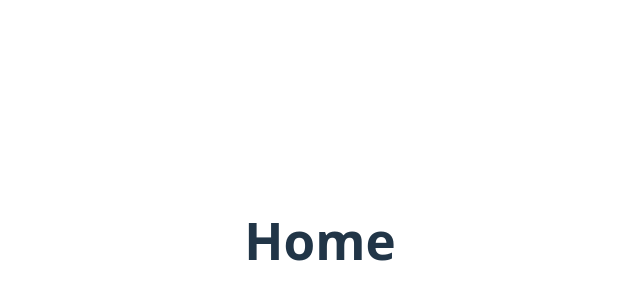
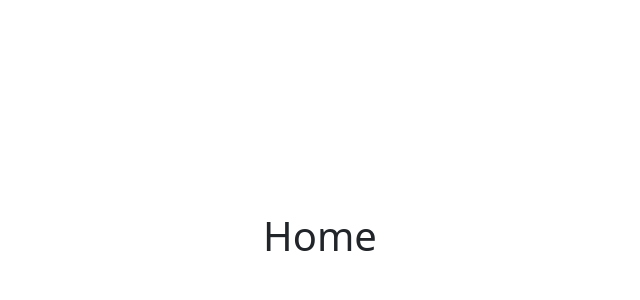
Before and after one commit to OllieDub2184/Front-End-Project-Movie-Listings, a React (Vite) app: page / in a window 1280 px wide. Shown: the part 160-460 px from the top of the page, without its empty margins (320-960 px from the left). Built offline with nearby package versions, Linux system fonts and the light colour scheme.

Commit message:
additional configuration for react Bootstrap

```diff
--- a/src/App.jsx
+++ b/src/App.jsx
@@ -5,12 +5,16 @@ import viteLogo from '/vite.svg'
 import './App.css'
 import Favourites from './pages/favourites'
 import Home from './pages/home'
+import 'bootstrap/dist/css/bootstrap.min.css'
+import { Container } from 'react-bootstrap'
 
 function App() {
 
 
+
   return (
     <>
+    <Container fluid>
     <Router>
       <Routes>
       <Route path='/' element={<Home/>}/>
@@ -18,7 +22,7 @@ function App() {
       <Route path='/Favourites' element={<Favourites/>}/></Routes>
     </Router>
 
-
+    </Container>
     </>
 
   )
```
